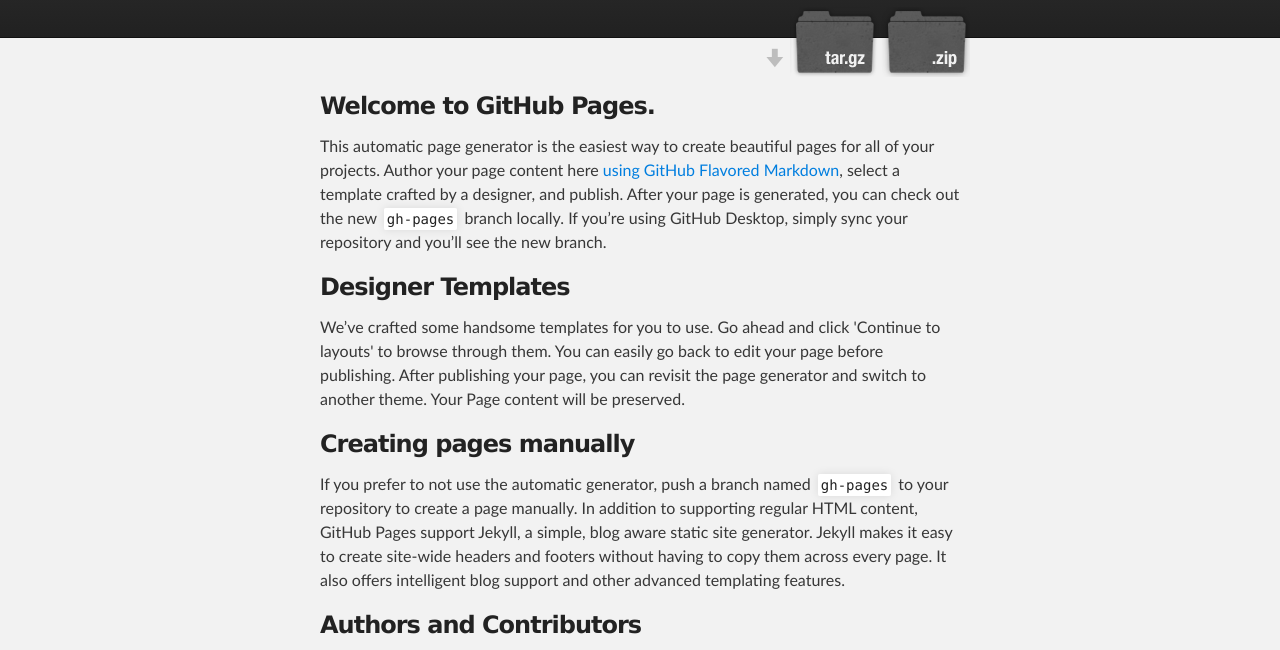
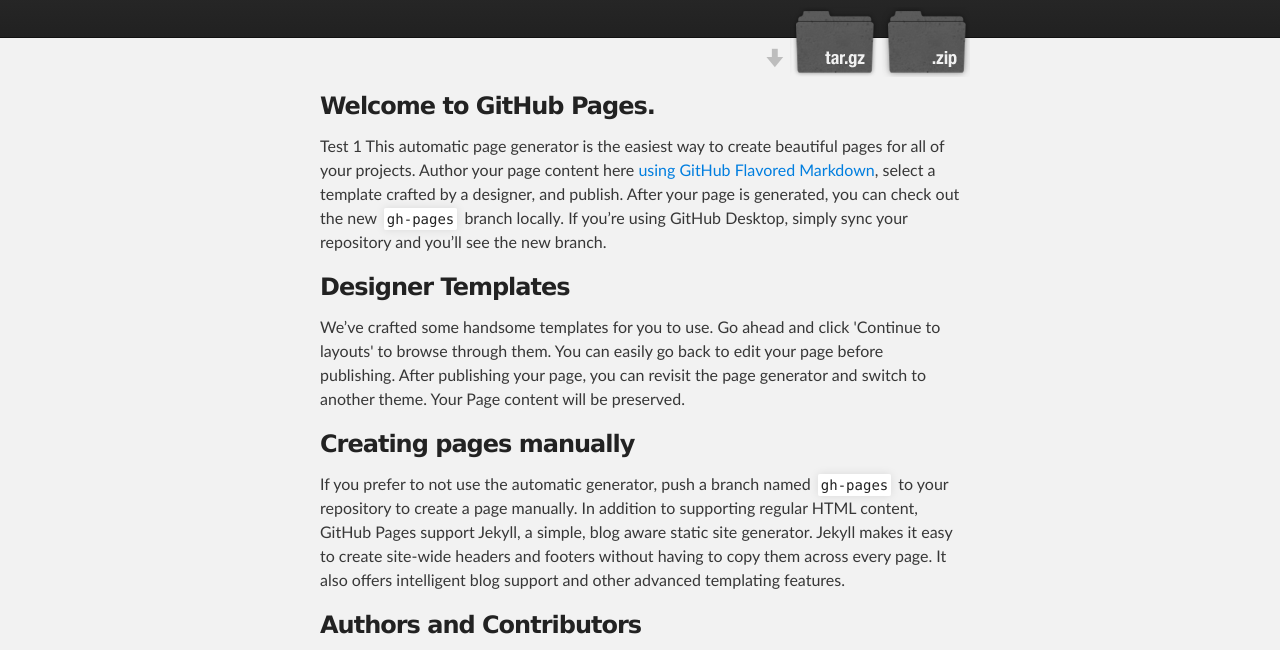
Before and after one commit to a-voityuk/voityuk, a plain HTML site: page index.html in a window 1280 px wide. Shown: the part 136-786 px from the top of the page. Drawn offline with Linux system fonts and the light colour scheme.

Commit message:
Update index.html

```diff
--- a/index.html
+++ b/index.html
@@ -34,7 +34,7 @@
         <h3>
 <a id="welcome-to-github-pages" class="anchor" href="#welcome-to-github-pages" aria-hidden="true"><span aria-hidden="true" class="octicon octicon-link"></span></a>Welcome to GitHub Pages.</h3>
 
-<p>This automatic page generator is the easiest way to create beautiful pages for all of your projects. Author your page content here <a href="https://guides.github.com/features/mastering-markdown/">using GitHub Flavored Markdown</a>, select a template crafted by a designer, and publish. After your page is generated, you can check out the new <code>gh-pages</code> branch locally. If you’re using GitHub Desktop, simply sync your repository and you’ll see the new branch.</p>
+<p>Test 1 This automatic page generator is the easiest way to create beautiful pages for all of your projects. Author your page content here <a href="https://guides.github.com/features/mastering-markdown/">using GitHub Flavored Markdown</a>, select a template crafted by a designer, and publish. After your page is generated, you can check out the new <code>gh-pages</code> branch locally. If you’re using GitHub Desktop, simply sync your repository and you’ll see the new branch.</p>
 
 <h3>
 <a id="designer-templates" class="anchor" href="#designer-templates" aria-hidden="true"><span aria-hidden="true" class="octicon octicon-link"></span></a>Designer Templates</h3>
```
